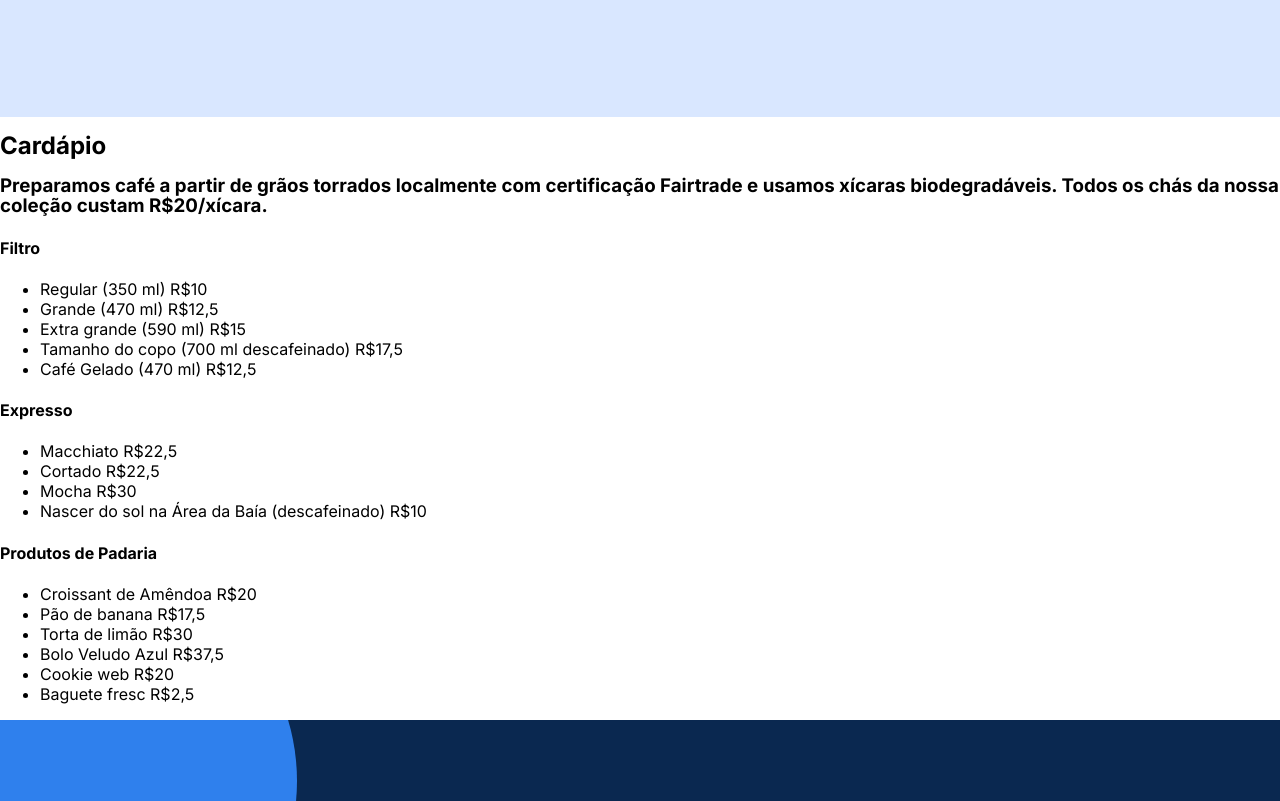
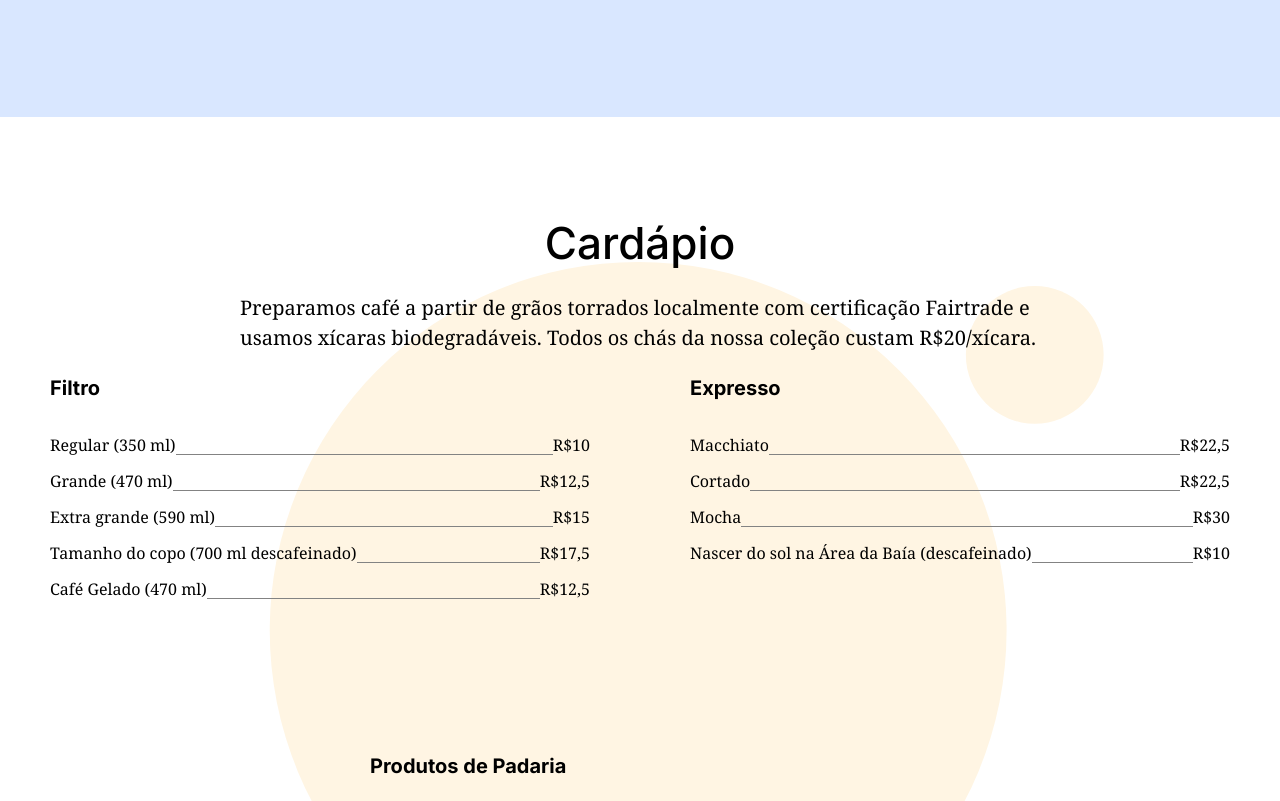
Before and after one commit to SofiaGama/web_project_coffeeshop, a plain HTML site: page index.html in a window 1280 px wide. Shown: the part 2678-3479 px from the top of the page. Drawn offline with nearby package versions, Linux system fonts and the light colour scheme.

Commit message:
Entrega do projeto

```diff
--- a/index.html
+++ b/index.html
@@ -206,7 +206,7 @@
           </h3>
           <div class="menu__cards">
             <div class="card">
-              <h4 class="card__title">Filtro</h4>
+              <h3 class="card__title">Filtro</h3>
               <ul class="card__content">
                 <li class="card__list-item">
                   Regular (350 ml)
@@ -236,7 +236,7 @@
               </ul>
             </div>
             <div class="card">
-              <h4 class="card__title">Expresso</h4>
+              <h3 class="card__title">Expresso</h3>
               <ul class="card__content">
                 <li class="card__list-item">
                   Macchiato
@@ -261,7 +261,7 @@
               </ul>
             </div>
             <div class="card">
-              <h4 class="card__title">Produtos de Padaria</h4>
+              <h3 class="card__title">Produtos de Padaria</h3>
               <ul class="card__content">
                 <li class="card__list-item">
                   Croissant de Amêndoa
--- a/styles/styles.css
+++ b/styles/styles.css
@@ -328,30 +328,85 @@
 }
 
 .menu {
+  padding: 100px 0 100px;
+  background-color: #fff;
+  background-image: url(../images/background_menu.svg);
+  background-repeat: no-repeat;
+  background-size: cover;
+  justify-content: center;
+  flex-direction: column;
+  align-items: center;
+  background-position: center;
+  box-sizing: border-box;
 }
 
 .menu__title {
+  display: flex;
+  justify-content: center;
+  font-family: "Inter";
+  font-style: normal;
+  font-weight: 500;
+  font-size: 44px;
+  line-height: 52px;
+  max-width: 800px;
+  margin: 0 auto;
 }
 
 .menu__subtitle {
+  display: flex;
+  justify-content: center;
+  font-family: "Noto Serif";
+  font-style: normal;
+  font-weight: normal;
+  font-size: 20px;
+  line-height: 30px;
+  max-width: 800px;
+  margin: 24px auto 0;
 }
 
 .menu__cards {
+  display: flex;
+  justify-content: center;
+  flex-wrap: wrap;
+  gap: 100px;
 }
 
 .card {
+  width: 540px;
 }
 
 .card__title {
+  font-family: "Inter";
+  font-style: normal;
+  font-weight: bold;
+  font-size: 20px;
+  line-height: 30px;
+  margin-bottom: 32px;
 }
 
 .card__content {
+  display: flex;
+  flex-direction: column;
+  font-family: "Noto Serif";
+  font-style: normal;
+  font-weight: normal;
+  font-size: 16px;
+  line-height: 20px;
+  margin-bottom: 16px;
+  padding: 0px;
 }
 
 .card__list-item {
+  display: flex;
+  justify-content: space-between;
+  flex-direction: row;
+  margin-bottom: 16px;
 }
 
 .card__list-divider {
+  color: #838383;
+  flex-grow: 1;
+  border-bottom: 1px solid #838383;
 }
 
 .about {
```
Also changed, not shown: 1 other file.
